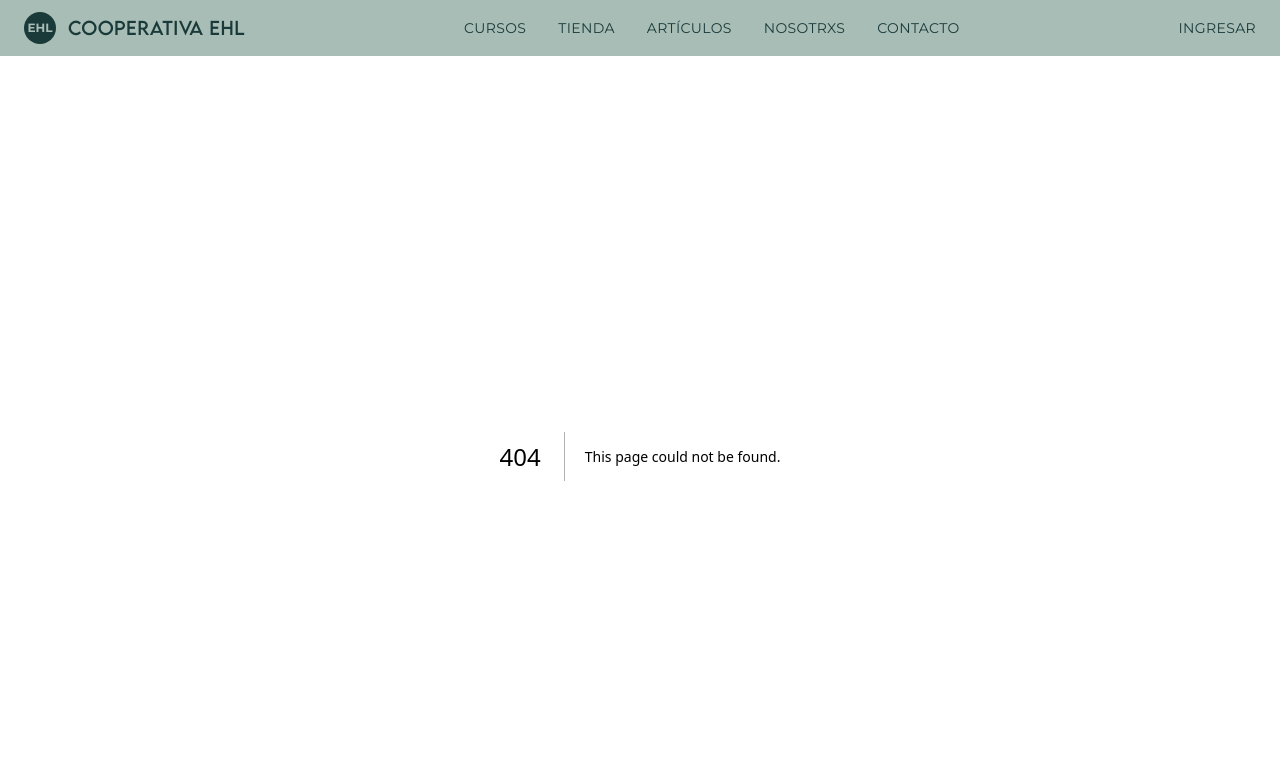
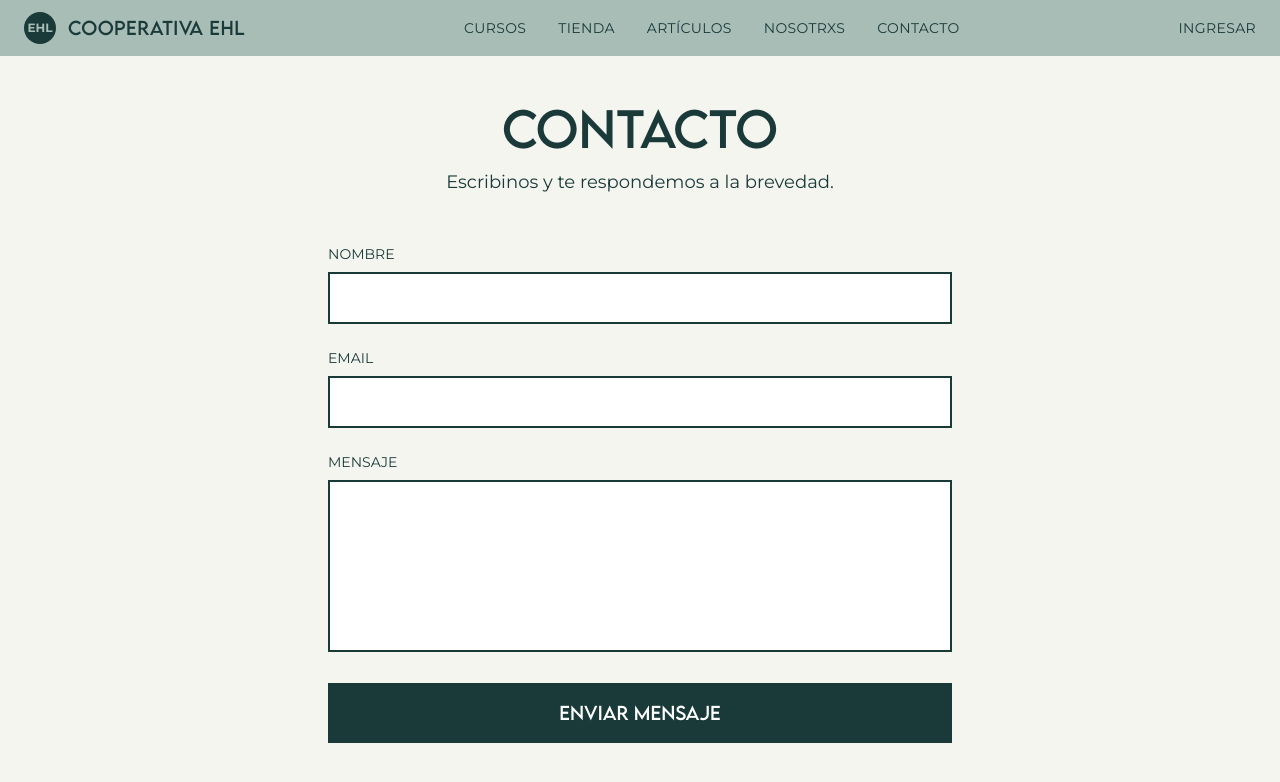
Before and after one commit to ivanszarykalo/ehl-frontend, a Next.js app: page /contacto in a window 1280 px wide. Before the commit this address had no page. Shown: the top 782 px of the page. Built offline with nearby package versions, Linux system fonts and the light colour scheme.

Commit message:
Creo pagina de contacto con formulario

```diff
--- /dev/null
+++ b/app/contacto/page.tsx
@@ -0,0 +1,108 @@
+'use client';
+
+import { useState } from 'react';
+
+export default function ContactoPage() {
+    const [form, setForm] = useState({
+        nombre: '',
+        email: '',
+        mensaje: '',
+    });
+    const [enviando, setEnviando] = useState(false);
+    const [enviado, setEnviado] = useState(false);
+
+    const handleChange = (e: React.ChangeEvent<HTMLInputElement | HTMLTextAreaElement>) => {
+        setForm({
+            ...form,
+            [e.target.name]: e.target.value,
+        });
+    };
+
+    const handleSubmit = (e: React.FormEvent) => {
+        e.preventDefault();
+        setEnviando(true);
+        // Simulamos el envío (por ahora no hay backend)
+        setTimeout(() => {
+            setEnviando(false);
+            setEnviado(true);
+            setForm({ nombre: '', email: '', mensaje: '' });
+            setTimeout(() => setEnviado(false), 5000);
+        }, 1000);
+    };
+
+    return (
+        <div className="min-h-screen bg-ehl-bg">
+            <div className="container mx-auto px-6 py-12 max-w-2xl">
+                <h1 className="font-lemmon text-4xl md:text-5xl text-ehl-dark mb-4 uppercase text-center">
+                    Contacto
+                </h1>
+                <p className="font-montserrat text-lg text-ehl-dark text-center mb-12">
+                    Escribinos y te respondemos a la brevedad.
+                </p>
+
+                <form onSubmit={handleSubmit} className="space-y-6">
+                    <div>
+                        <label htmlFor="nombre" className="block font-montserrat text-sm uppercase text-ehl-dark mb-2">
+                            Nombre
+                        </label>
+                        <input
+                            type="text"
+                            id="nombre"
+                            name="nombre"
+                            value={form.nombre}
+                            onChange={handleChange}
+                            required
+                            className="w-full px-4 py-3 border-2 border-ehl-dark bg-white font-montserrat text-ehl-dark focus:outline-none focus:border-ehl-medium"
+                        />
+                    </div>
+
+                    <div>
+                        <label htmlFor="email" className="block font-montserrat text-sm uppercase text-ehl-dark mb-2">
+                            Email
+                        </label>
+                        <input
+                            type="email"
+                            id="email"
+                            name="email"
+                            value={form.email}
+                            onChange={handleChange}
+                            required
+                            className="w-full px-4 py-3 border-2 border-ehl-dark bg-white font-montserrat text-ehl-dark focus:outline-none focus:border-ehl-medium"
+                        />
+                    </div>
+
+                    <div>
+                        <label htmlFor="mensaje" className="block font-montserrat text-sm uppercase text-ehl-dark mb-2">
+                            Mensaje
+                        </label>
+                        <textarea
+                            id="mensaje"
+                            name="mensaje"
+                            value={form.mensaje}
+                            onChange={handleChange}
+                            required
+                            rows={6}
+                            className="w-full px-4 py-3 border-2 border-ehl-dark bg-white font-montserrat text-ehl-dark focus:outline-none focus:border-ehl-medium resize-none"
+                        />
+                    </div>
+
+                    <button
+                        type="submit"
+                        disabled={enviando}
+                        className="w-full bg-ehl-dark text-white py-4 font-lemmon text-lg uppercase hover:bg-ehl-medium transition disabled:opacity-50"
+                    >
+                        {enviando ? 'Enviando...' : 'Enviar mensaje'}
+                    </button>
+
+                    {enviado && (
+                        <div className="bg-ehl-light p-4 text-center">
+                            <p className="font-montserrat text-ehl-dark">
+                                ✓ ¡Mensaje enviado! Te vamos a responder a la brevedad.
+                            </p>
+                        </div>
+                    )}
+                </form>
+            </div>
+        </div>
+    );
+}
```
